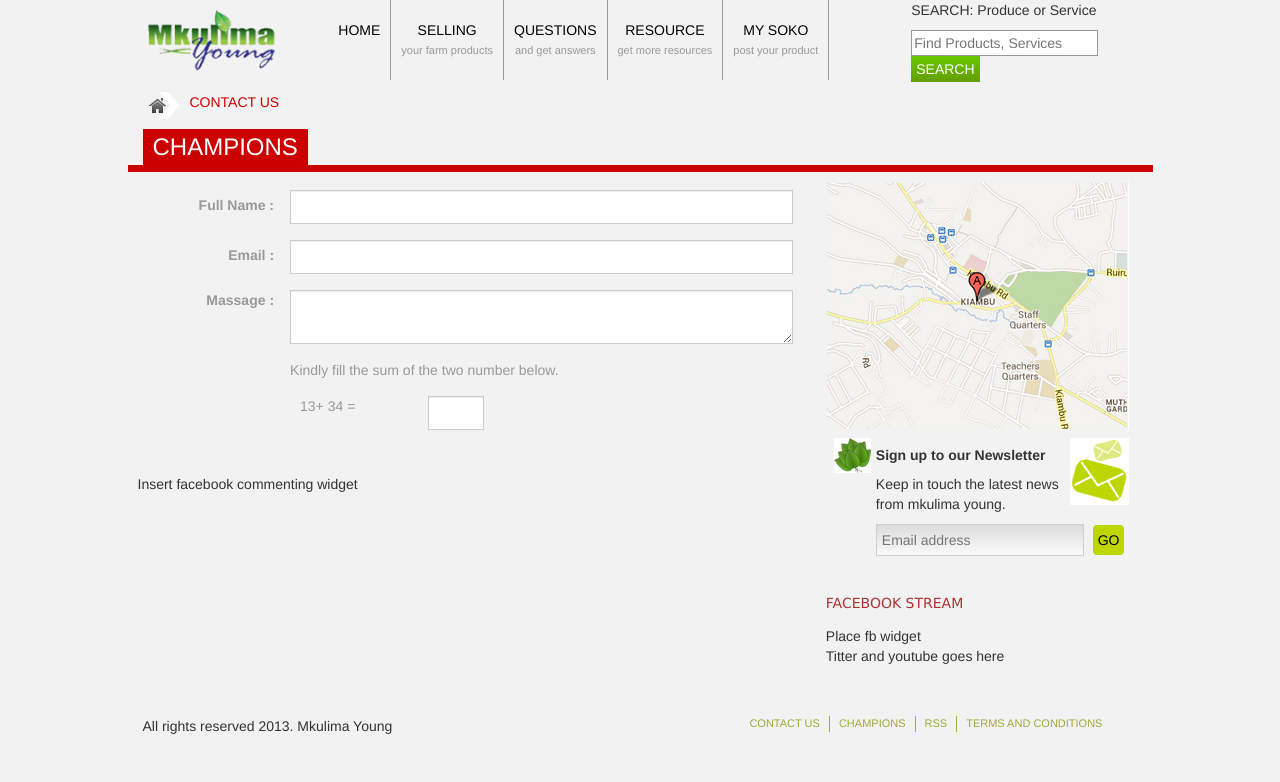
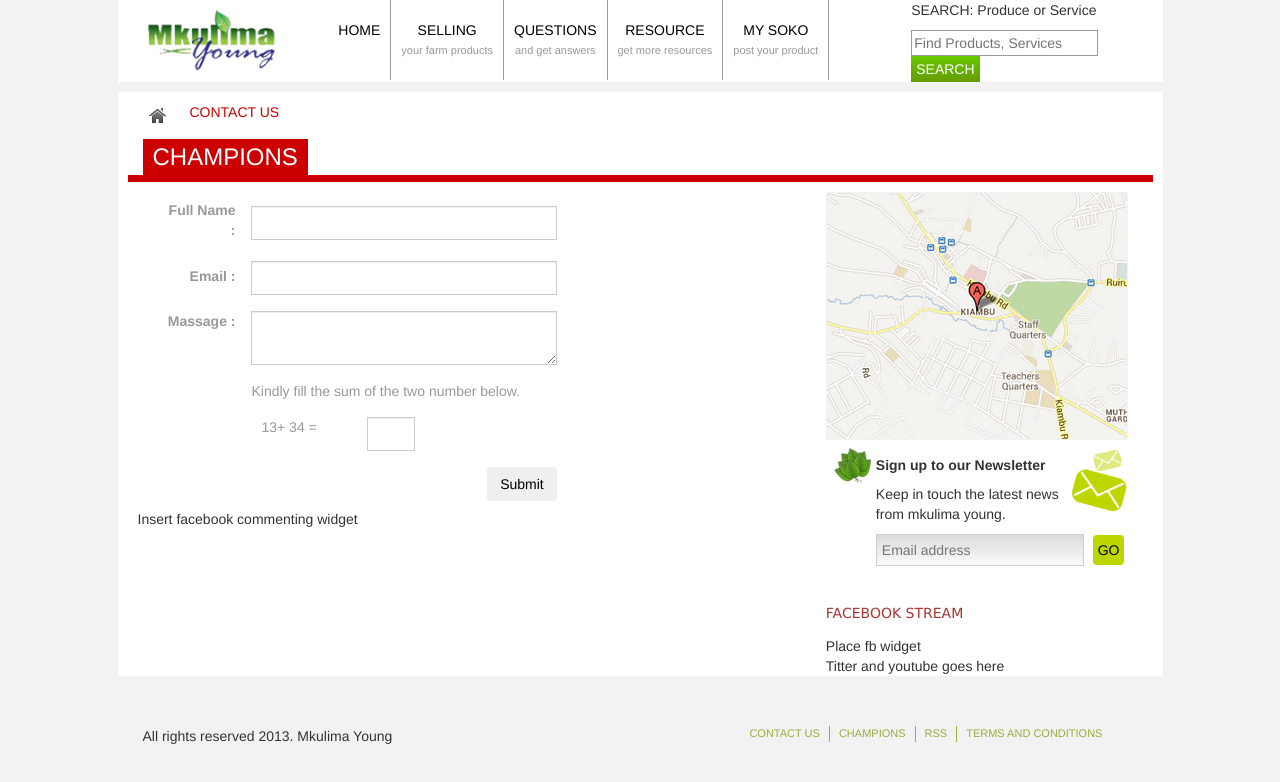
Before and after one commit to betran/weaver, a plain HTML site: page mkulima-young/site/contact-us.html in a window 1280 px wide. Drawn offline with Linux system fonts and the light colour scheme.

Commit message:
Form styling done

```diff
--- a/mkulima-young/site/contact-us.html
+++ b/mkulima-young/site/contact-us.html
@@ -11,7 +11,7 @@
 
 <body>
 <div id="wrapper" class="container">
-  <div class="row">
+  <div id="top-nav" class="row">
     <div id="main-nav" class="col-xs-4 col-sm-7  col-sm-push-2 col-md-7 col-md-push-2">
       <nav class="navbar navbar-default" role="navigation">
         <!-- Brand and toggle get grouped for better mobile display -->
@@ -49,7 +49,7 @@
       </form>
     </div>
   </div>
-  <div class="row">
+  <div class="row wbg">
     <div id="title-bar" class=col-sm-12 "col-sm-12 col-md-12">
       <ul class="my-breadcrums">
         <li><a href="#"><span class="home-ico"></span></a></li>
@@ -58,10 +58,10 @@
       <h3 class="top-title">CHAMPIONS</h3>
     </div>
   </div>
-  <div class="row">
+  <div class="row wbg">
     <div class="col-sm-12 col-md-8">
       <div id="contact" class="row">
-      <div class="span12">
+      <div class="col-sm-12 col-md-8">
 <form action="#" name="contact-us">
 <table width="100%" align="left" cellpadding="8">
   <tr>
@@ -83,13 +83,13 @@
   <tr>
     <td>&nbsp;</td>
     <td><div class="row">
-    <div class="col-lg-3">13+ 34 =</div>
-    <div class="col-lg-2"><input class="form-control" name="math" type="text"></div>
+    <div class="col-lg-4">13+ 34 =</div>
+    <div class="col-lg-3"><input class="form-control" name="math" type="text"></div>
     </div></td>
   </tr>
    <tr>
     <td></td>
-    <td>&nbsp;</td>
+    <td align="right"><input class="btn" name="submit" type="submit" value="Submit"></td>
   </tr>
 </table>
 </form>
```
